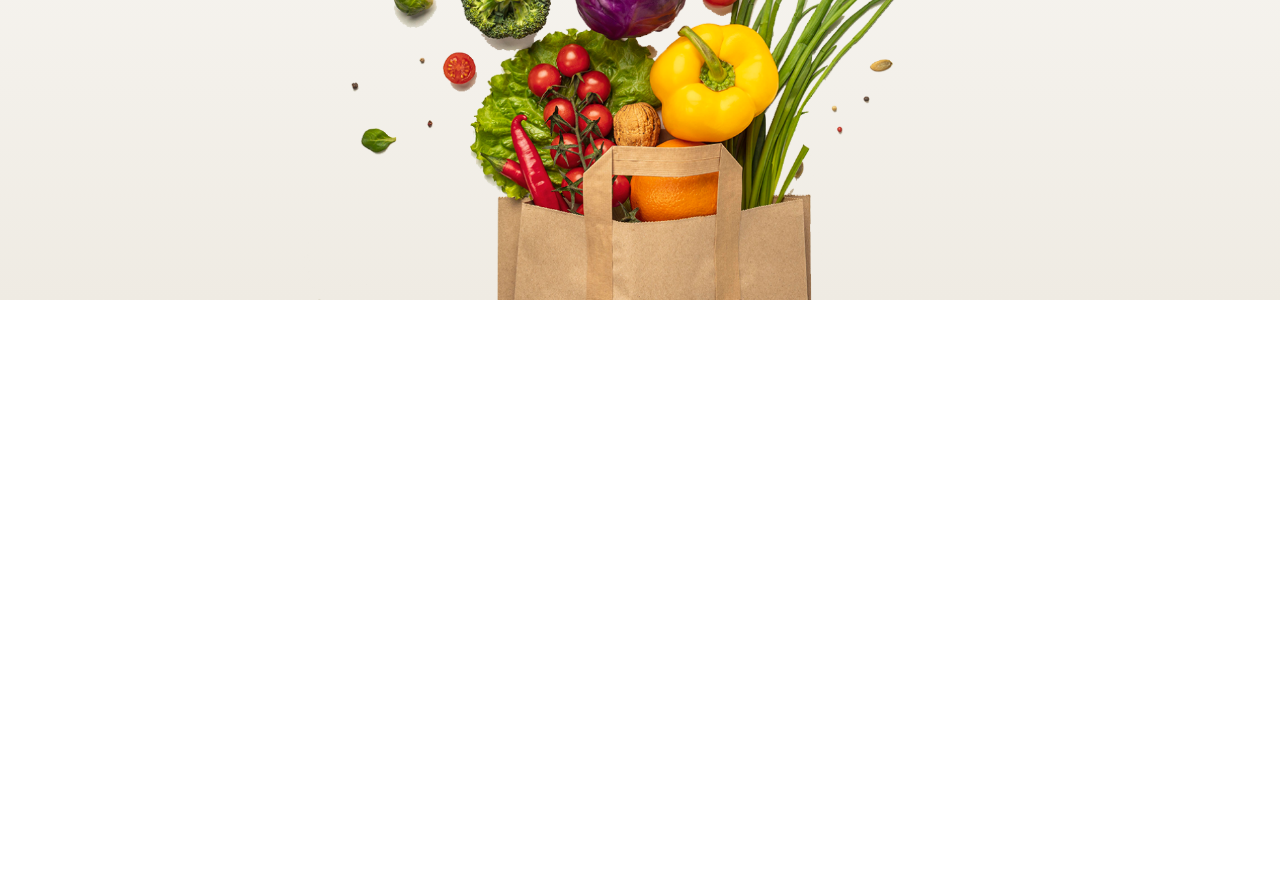
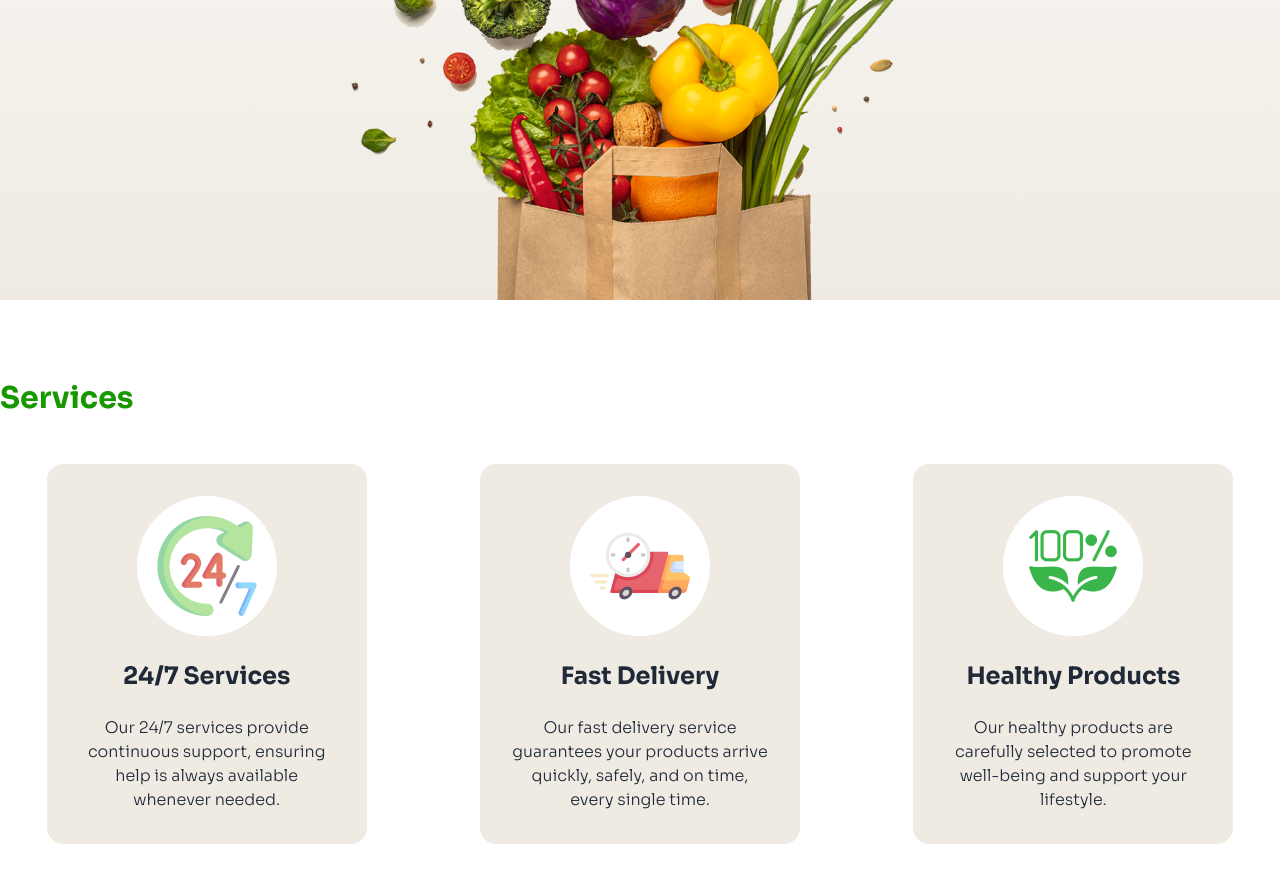
Before and after one commit to Khalidahsan007/assignment-3, a plain HTML site: page index.html in a window 1280 px wide. Shown: the part 567-1449 px from the top of the page. Before the commit the page ends 867 px from the top, so only its background shows below. Drawn offline with nearby package versions, Linux system fonts and the light colour scheme.

Commit message:
service section added

```diff
--- a/index.html
+++ b/index.html
@@ -109,7 +109,8 @@
 
                         <p class="py-6">
 
-                        Shop your daily essentials at unbeatable prices. From fresh produce to pantry staples, we’ve got you covered every day!
+                            Shop your daily essentials at unbeatable prices. From fresh produce to pantry staples, we’ve
+                            got you covered every day!
 
                         </p>
 
@@ -127,6 +128,62 @@
 
 
 
+    <!-- service section -->
+
+    <section class="container mx-auto mt-20">
+
+        <h1 class="text-3xl font-bold mb-12 text-accent-primary">Services</h1>
+
+
+
+        <div class="flex flex-col items-center justify-center gap-5 md:flex-row md:justify-around mb-32">
+
+            <div class="bg-[#EFEBE3] w-80 flex flex-col items-center rounded-2xl p-8 ">
+                <div class=" bg-white rounded-full">
+                    <img class="p-5" src="c2-assets/service.png" alt="" />
+                </div>
+                <br>
+                <h1 class="text-center font-bold text-2xl">24/7 Services</h1>
+                <br>
+                <p class="text-center font-light">
+                    Our 24/7 services provide continuous support, ensuring help is always available whenever needed.
+                </p>
+
+            </div>
+
+
+            <div class="bg-[#EFEBE3] w-80 flex flex-col items-center rounded-2xl p-8 ">
+                <div class=" bg-white rounded-full">
+                    <img class="p-5" src="c2-assets/delivery.png" alt="" />
+                </div>
+                <br>
+                <h1 class="text-center font-bold text-2xl">Fast Delivery</h1>
+                <br>
+                <p class="text-center font-light">
+                    Our fast delivery service guarantees your products arrive quickly, safely, and on time, every single time.
+                </p>
+
+            </div>
+
+
+            <div class="bg-[#EFEBE3] w-80 flex flex-col items-center rounded-2xl p-8 ">
+                <div class=" bg-white rounded-full">
+                    <img class="p-5" src="c2-assets/healthy.png" alt="" />
+                </div>
+                <br>
+                <h1 class="text-center font-bold text-2xl">Healthy Products</h1>
+                <br>
+                <p class="text-center font-light">
+                    Our healthy products are carefully selected to promote well-being and support your lifestyle.
+                </p>
+
+            </div>
+        </div>
+
+
+    </section>
+
+
 
 
 </body>
```
Lines whose indentation alone changed are shown as unchanged.
